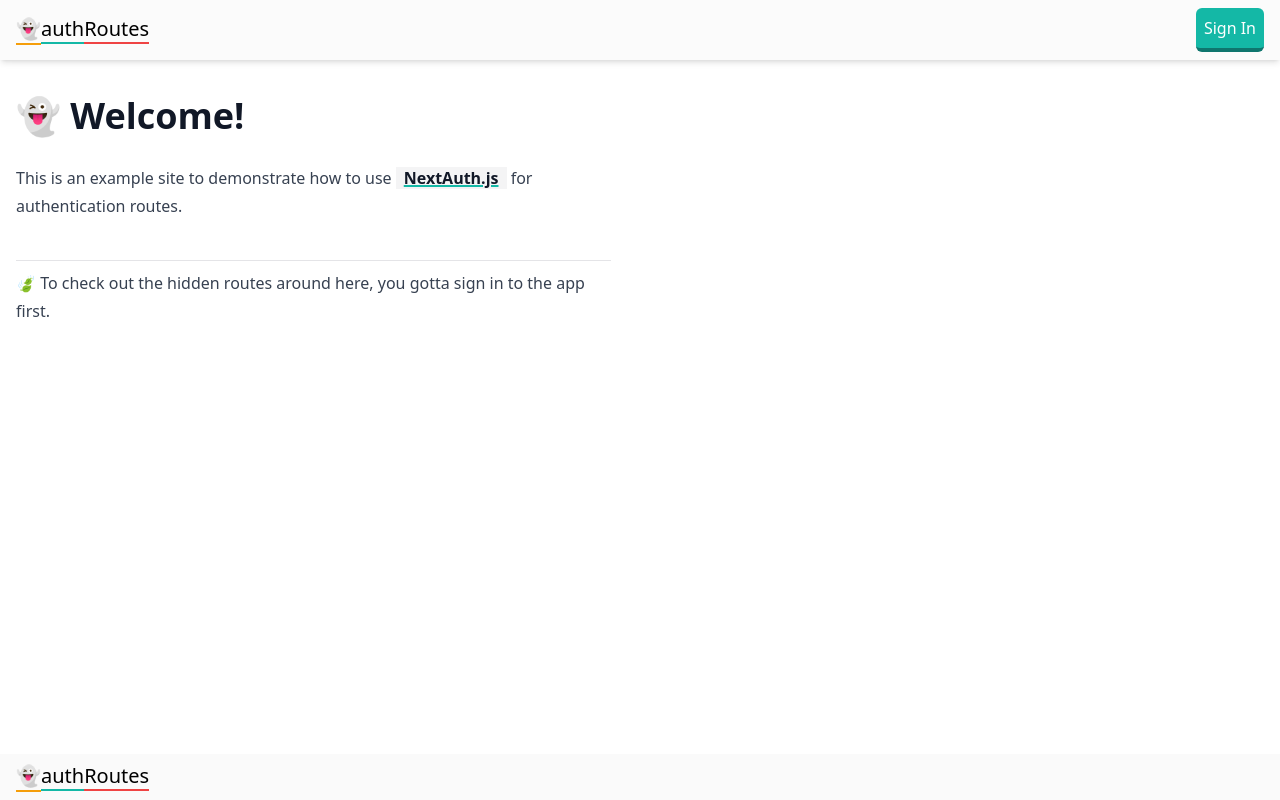
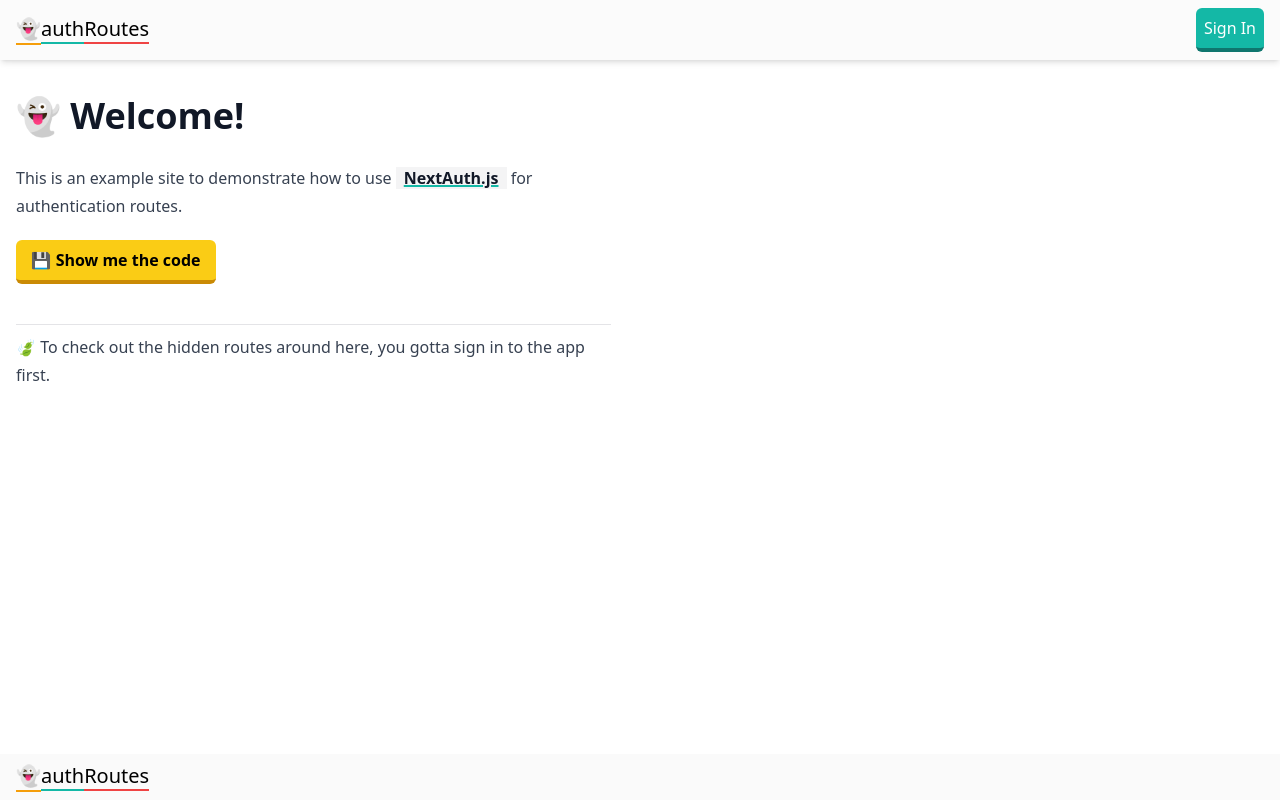
Before and after one commit to ArielBetti/next-auth-routes, a Next.js app: page / in a window 1280 px wide. Built offline with nearby package versions, Linux system fonts and the light colour scheme; no server answers.

Commit message:
feat: add show me the code button

```diff
--- a/src/app/page.tsx
+++ b/src/app/page.tsx
@@ -1,10 +1,11 @@
+import Link from "next/link";
 import CardRoutes from "./components/CardRoutes";
 
 // ::
 export default function IndexPage() {
   return (
     <div>
-      <div className="flex flex-col gap-2 mb-10 prose">
+      <div className="flex flex-col gap-2 mb-5 prose">
         <h1 className="m-0">👻 Welcome!</h1>
         <p>
           This is an example site to demonstrate how to use{" "}
@@ -17,6 +18,15 @@ export default function IndexPage() {
           for authentication routes.
         </p>
       </div>
+      <div className="max-w-[200px] mt-5 mb-10 ">
+        <Link
+          target="_blank"
+          className="font-semibold flex items-center justify-center gap-2 p-2 rounded-md border-b-4 text-black bg-yellow-400 border-b-yellow-600"
+          href="https://github.com/ArielBetti/next-auth-routes"
+        >
+          💾 Show me the code
+        </Link>
+      </div>
       {/** @ts-expect-error */}
       <CardRoutes />
     </div>
```
